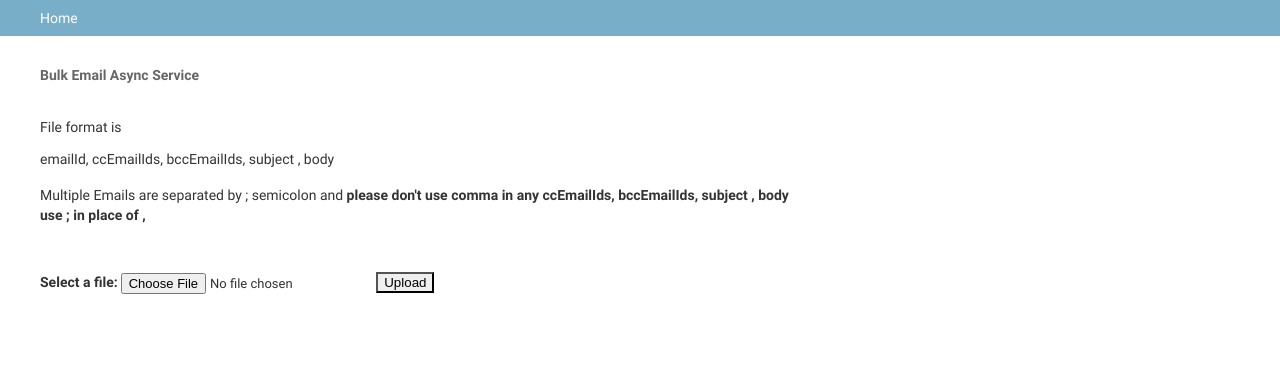
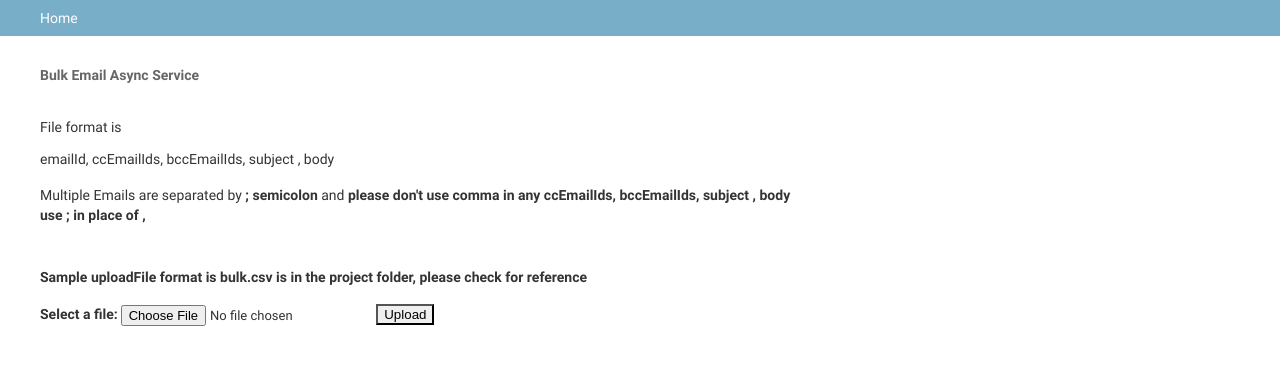
Before and after one commit to rajgaurav1989/DjangoELK_Stack, a Django app: template templates/emailService/bulkEmail.html in a window 1280 px wide. Shown: the part 48-413 px from the top of the page. Run offline with Django 3.2, Linux system fonts and the light colour scheme; the template is opened without the code that fills it: values that come from a table or form of the project are taken from there, others are empty.

Commit message:
minor change

```diff
--- a/bulk.csv
+++ b/bulk.csv
@@ -1,3 +1,3 @@
 emailId,ccEmailIds,bccEmailIds,subject,body
-rajgaurav1989.bits10@gmail.com,rajubond1989my2@gmail.com ;  rajncert89@gmail.com,rajgaurav.bits@gmail.com ; rajncert89@gmail.com,hi hello,hi raj
-rajgaurav1989.bits10@gmail.com,rajubond1989my2@gmail.com ;  rajncert89@gmail.com,rajgaurav.bits@gmail.com ; rajncert89@gmail.com,hi hello raj,hi raj gaurav
+a.bits10@gmail.com,a@gmail.com ;  a@gmail.com,rajgaurav.bits@gmail.com ; a@gmail.com,hi hello,hi hello
+a.bits10@gmail.com,a@gmail.com ;  a@gmail.com,rajgaurav.bits@gmail.com ; a@gmail.com,hi hello,hi hello
--- a/templates/emailService/bulkEmail.html
+++ b/templates/emailService/bulkEmail.html
@@ -9,8 +9,9 @@
         File format is <br><br>
         emailId, ccEmailIds, bccEmailIds, subject , body
         <br><br>
-        <p>Multiple Emails are separated by ; semicolon and <b>please don't use comma in any<b> ccEmailIds, bccEmailIds, subject , body <br> use ; in place of ,  </p>
+        <p>Multiple Emails are separated by <b>; semicolon</b> and <b>please don't use comma in any<b> ccEmailIds, bccEmailIds, subject , body <br> use ; in place of ,  </p>
         <br><br>
+        Sample uploadFile format is bulk.csv is in the project folder, please check for reference<br><br>
         <form action="/admin/email/bulkEmail/" method="POST"  class="upload" enctype="multipart/form-data">
             {{ bulkUploadForm }}
             <button type="submit" >Upload</button>
```
